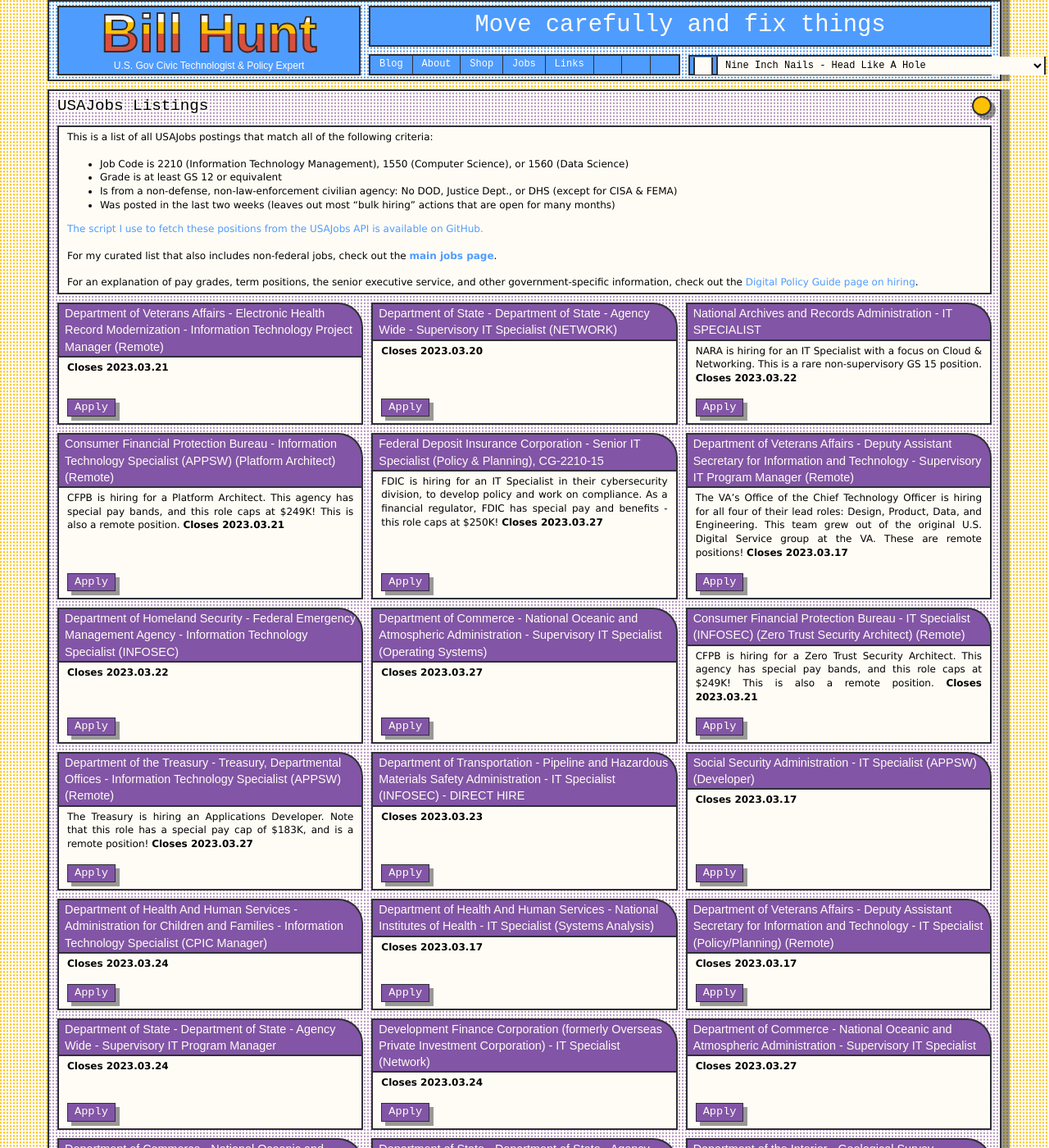
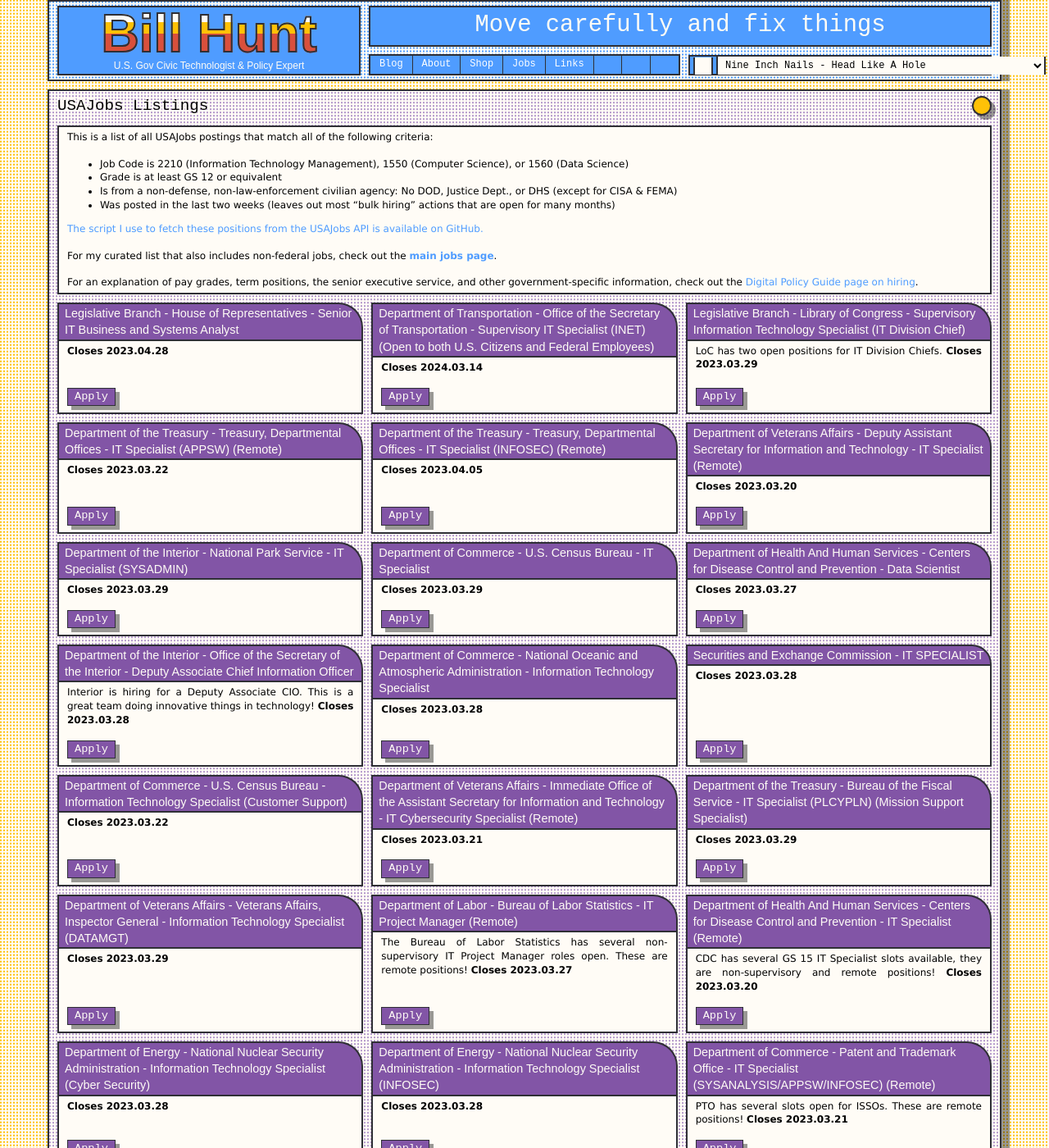
Before and after one commit to krusynth/billhunt.dev, a Jekyll site: the page built from usajobs.md, in a window 1280 px wide and 1400 px high. Shown: the whole window at 82% size. Built offline with Jekyll 4.4.1, drawn with Linux system fonts in a browser that asks for light colours; some web fonts are replaced; some of the changed text lies outside the part shown.

Commit message:
Update jobs.

```diff
--- a/_data/jobs.yml
+++ b/_data/jobs.yml
@@ -1,3 +1,36 @@
+- title: Department of the Interior - Deputy Associate Chief Information Officer (GS 15 supervisory)
+  url: https://www.usajobs.gov/job/712615400
+  date: 2023-03-15
+  closes: 2023-03-28
+  content: Interior is hiring for a Deputy Associate CIO. This is a great team doing innovative things in technology!
+
+- title: Centers for Disease Control and Prevention - IT Specialist (GS 15)
+  url: https://www.usajobs.gov/job/712809700
+  date: 2023-03-15
+  closes: 2023-03-20
+  remote: true
+  content: CDC has several GS 15 IT Specialist slots available, they are non-supervisory and remote positions!
+
+- title: Patent and Trademark Office - Information System Security Officers (GS 13)
+  url: https://www.usajobs.gov/job/712702300
+  date: 2023-03-15
+  closes: 2023-03-21
+  remote: true
+  content: PTO has several slots open for ISSOs. These are remote positions!
+
+- title: Bureau of Labor Statistics - IT Project Managers (GS 14)
+  url: https://www.usajobs.gov/job/712848800
+  date: 2023-03-15
+  closes: 2023-03-27
+  remote: true
+  content: The Bureau of Labor Statistics has several non-supervisory IT Project Manager roles open. These are remote positions!
+
+- title: Library of Congress - IT Division Chiefs (GS 15, supervisory)
+  url: https://www.usajobs.gov/job/713004400
+  date: 2023-03-15
+  closes: 2023-03-29
+  content: LoC has two open positions for IT Division Chiefs.
+
 - title: Department of Veterans Affairs - Design, Product, Data, and Engineering Leads (GS 15, supervisory)
   url: https://www.usajobs.gov/job/712073800
   date: 2023-03-14
--- a/_data/usajobs.yml
+++ b/_data/usajobs.yml
@@ -1,11 +1,173 @@
-- id: '712620900'
-  posted: '2023-03-14T09:26:59.8930'
+- id: '713062600'
+  posted: '2023-03-15T13:00:19.6400'
+  closes: '2023-04-28T23:59:59.9970'
+  agency: Legislative Branch - House of Representatives
+  title: Senior IT Business and Systems Analyst
+  grade: HS 0
+  url: https://www.usajobs.gov/GetJob/ViewDetails/713062600
+  remote: false
+- id: '713004400'
+  posted: '2023-03-15T10:58:01.1000'
+  closes: '2023-03-29T23:59:59.9970'
+  agency: Legislative Branch - Library of Congress
+  title: Supervisory Information Technology Specialist (IT Division Chief)
+  grade: GS 15
+  url: https://www.usajobs.gov/GetJob/ViewDetails/713004400
+  remote: false
+- id: '712995000'
+  posted: '2023-03-15T10:35:35.8270'
+  closes: '2023-03-22T23:59:59.9970'
+  agency: Department of the Treasury - Treasury, Departmental Offices
+  title: IT Specialist (APPSW)
+  grade: GS 14
+  url: https://www.usajobs.gov/GetJob/ViewDetails/712995000
+  remote: true
+- id: '712979400'
+  posted: '2023-03-15T10:02:28.8870'
+  closes: '2023-04-05T23:59:59.9970'
+  agency: Department of the Treasury - Treasury, Departmental Offices
+  title: IT Specialist (INFOSEC)
+  grade: OR 53
+  url: https://www.usajobs.gov/GetJob/ViewDetails/712979400
+  remote: true
+- id: '712952600'
+  posted: '2023-03-15T09:17:15.8670'
+  closes: '2023-03-20T23:59:59.9970'
+  agency: >-
+    Department of Veterans Affairs - Deputy Assistant Secretary for Information
+    and Technology
+  title: IT Specialist
+  grade: GS 13
+  url: https://www.usajobs.gov/GetJob/ViewDetails/712952600
+  remote: true
+- id: '712926600'
+  posted: '2023-03-15T11:15:03.8730'
+  closes: '2024-03-14T23:59:59.9970'
+  agency: Department of Transportation - Office of the Secretary of Transportation
+  title: >-
+    Supervisory IT Specialist (INET) (Open to both U.S. Citizens and Federal
+    Employees)
+  grade: GS 14
+  url: https://www.usajobs.gov/GetJob/ViewDetails/712926600
+  remote: false
+- id: '712861100'
+  posted: '2023-03-15T00:00:00.0000'
+  closes: '2023-03-29T23:59:59.9970'
+  agency: Department of Veterans Affairs - Veterans Affairs, Inspector General
+  title: Information Technology Specialist (DATAMGT)
+  grade: GS 13
+  url: https://www.usajobs.gov/GetJob/ViewDetails/712861100
+  remote: false
+- id: '712848800'
+  posted: '2023-03-14T16:33:19.2230'
+  closes: '2023-03-27T23:59:59.9970'
+  agency: Department of Labor - Bureau of Labor Statistics
+  title: IT Project Manager
+  grade: GS 14
+  url: https://www.usajobs.gov/GetJob/ViewDetails/712848800
+  remote: true
+- id: '712809700'
+  posted: '2023-03-14T15:16:16.3870'
+  closes: '2023-03-20T23:59:59.9970'
+  agency: >-
+    Department of Health And Human Services - Centers for Disease Control and
+    Prevention
+  title: IT Specialist
+  grade: GS 15
+  url: https://www.usajobs.gov/GetJob/ViewDetails/712809700
+  remote: true
+- id: '712772900'
+  posted: '2023-03-15T00:00:00.0000'
+  closes: '2023-03-29T23:59:59.9970'
+  agency: Department of the Treasury - Bureau of the Fiscal Service
+  title: IT Specialist (PLCYPLN) (Mission Support Specialist)
+  grade: GS 12
+  url: https://www.usajobs.gov/GetJob/ViewDetails/712772900
+  remote: false
+- id: '712739200'
+  posted: '2023-03-15T00:00:00.0000'
   closes: '2023-03-21T23:59:59.9970'
-  agency: Department of Veterans Affairs - Electronic Health Record Modernization
-  title: Information Technology Project Manager
+  agency: >-
+    Department of Veterans Affairs - Immediate Office of the Assistant Secretary
+    for Information and Technology
+  title: IT Cybersecurity Specialist
   grade: GS 13
-  url: https://www.usajobs.gov/GetJob/ViewDetails/712620900
+  url: https://www.usajobs.gov/GetJob/ViewDetails/712739200
   remote: true
+- id: '712722600'
+  posted: '2023-03-14T12:39:43.1230'
+  closes: '2023-03-28T23:59:59.9970'
+  agency: Department of Energy - National Nuclear Security Administration
+  title: Information Technology Specialist (Cyber Security)
+  grade: NQ 4
+  url: https://www.usajobs.gov/GetJob/ViewDetails/712722600
+  remote: false
+- id: '712706800'
+  posted: '2023-03-14T12:02:16.4070'
+  closes: '2023-03-28T23:59:59.9970'
+  agency: Department of Energy - National Nuclear Security Administration
+  title: Information Technology Specialist (INFOSEC)
+  grade: NQ 4
+  url: https://www.usajobs.gov/GetJob/ViewDetails/712706800
+  remote: false
+- id: '712702300'
+  posted: '2023-03-14T11:52:56.3700'
+  closes: '2023-03-21T23:59:59.9970'
+  agency: Department of Commerce - Patent and Trademark Office
+  title: IT Specialist (SYSANALYSIS/APPSW/INFOSEC)
+  grade: GS 13
+  url: https://www.usajobs.gov/GetJob/ViewDetails/712702300
+  remote: true
+- id: '712683700'
+  posted: '2023-03-15T00:00:00.0000'
+  closes: '2023-03-22T23:59:59.9970'
+  agency: Department of Commerce - U.S. Census Bureau
+  title: Information Technology Specialist (Customer Support)
+  grade: GG 9
+  url: https://www.usajobs.gov/GetJob/ViewDetails/712683700
+  remote: false
+- id: '712623200'
+  posted: '2023-03-15T00:00:00.0000'
+  closes: '2023-03-28T23:59:59.9970'
+  agency: Securities and Exchange Commission
+  title: IT SPECIALIST
+  grade: SK 14
+  url: https://www.usajobs.gov/GetJob/ViewDetails/712623200
+  remote: false
+- id: '712616300'
+  posted: '2023-03-15T00:00:00.0000'
+  closes: '2023-03-28T23:59:59.9970'
+  agency: Department of Commerce - National Oceanic and Atmospheric Administration
+  title: Information Technology Specialist
+  grade: GS 13
+  url: https://www.usajobs.gov/GetJob/ViewDetails/712616300
+  remote: false
+- id: '712615400'
+  posted: '2023-03-15T00:00:00.0000'
+  closes: '2023-03-28T23:59:59.9970'
+  agency: Department of the Interior - Office of the Secretary of the Interior
+  title: Deputy Associate Chief Information Officer
+  grade: GS 15
+  url: https://www.usajobs.gov/GetJob/ViewDetails/712615400
+  remote: false
+- id: '712609000'
+  posted: '2023-03-15T00:00:00.0000'
+  closes: '2023-03-27T23:59:59.9970'
+  agency: >-
+    Department of Health And Human Services - Centers for Disease Control and
+    Prevention
+  title: Data Scientist
+  grade: GS 13
+  url: https://www.usajobs.gov/GetJob/ViewDetails/712609000
+  remote: false
+- id: '712594700'
+  posted: '2023-03-15T00:00:00.0000'
+  closes: '2023-03-29T23:59:59.9970'
+  agency: Department of Commerce - U.S. Census Bureau
+  title: IT Specialist
+  grade: GS 13
+  url: https://www.usajobs.gov/GetJob/ViewDetails/712594700
+  remote: false
 - id: '712497700'
   posted: '2023-03-13T15:54:10.0300'
   closes: '2023-03-21T23:59:59.9970'
@@ -31,7 +193,7 @@
   url: https://www.usajobs.gov/GetJob/ViewDetails/712375800
   remote: false
 - id: '712358500'
-  posted: '2023-03-13T10:54:45.5070'
+  posted: '2023-03-13T00:00:00.0000'
   closes: '2023-03-27T23:59:59.9970'
   agency: Department of Commerce - National Oceanic and Atmospheric Administration
   title: Supervisory IT Specialist (Operating Systems)
@@ -95,6 +257,14 @@
   title: Supervisory IT Cybersecurity Specialist
   grade: GS 14
   url: https://www.usajobs.gov/GetJob/ViewDetails/712202000
+  remote: false
+- id: '712194200'
+  posted: '2023-03-15T00:00:00.0000'
+  closes: '2023-03-29T23:59:59.9970'
+  agency: Department of the Interior - National Park Service
+  title: IT Specialist (SYSADMIN)
+  grade: GS 13
+  url: https://www.usajobs.gov/GetJob/ViewDetails/712194200
   remote: false
 - id: '712134300'
   posted: '2023-03-10T13:50:00.9870'
@@ -500,16 +670,6 @@
   grade: GS 15
   url: https://www.usajobs.gov/GetJob/ViewDetails/711361700
   remote: true
-- id: '711357700'
-  posted: '2023-03-08T09:14:46.2830'
-  closes: '2023-03-14T23:59:59.9970'
-  agency: >-
-    Department of Veterans Affairs - Deputy Assistant Secretary for Information
-    and Technology
-  title: Information Technology Specialist (SYSADMIN)
-  grade: GS 13
-  url: https://www.usajobs.gov/GetJob/ViewDetails/711357700
-  remote: true
 - id: '711356200'
   posted: '2023-03-08T09:11:17.6670'
   closes: '2023-03-22T23:59:59.9970'
@@ -614,34 +774,6 @@
   grade: GS 14
   url: https://www.usajobs.gov/GetJob/ViewDetails/711212900
   remote: false
-- id: '711201000'
-  posted: '2023-03-08T00:00:00.0000'
-  closes: '2023-03-14T23:59:59.9970'
-  agency: >-
-    Department of Veterans Affairs - Deputy Assistant Secretary for Information
-    and Technology
-  title: IT Specialist
-  grade: GS 13
-  url: https://www.usajobs.gov/GetJob/ViewDetails/711201000
-  remote: false
-- id: '711176400'
-  posted: '2023-03-08T00:00:00.0000'
-  closes: '2023-03-14T23:59:59.9970'
-  agency: Department of Commerce - National Institute of Standards and Technology
-  title: IT Specialist (Network Services)
-  grade: ZP 4
-  url: https://www.usajobs.gov/GetJob/ViewDetails/711176400
-  remote: false
-- id: '711129000'
-  posted: '2023-03-08T00:00:00.0000'
-  closes: '2023-03-14T23:59:59.9970'
-  agency: >-
-    Department of Veterans Affairs - Deputy Assistant Secretary for Information
-    and Technology
-  title: IT Project Manager
-  grade: GS 14
-  url: https://www.usajobs.gov/GetJob/ViewDetails/711129000
-  remote: true
 - id: '711122500'
   posted: '2023-03-08T00:00:00.0000'
   closes: '2023-03-22T23:59:59.9970'
@@ -755,7 +887,7 @@
   url: https://www.usajobs.gov/GetJob/ViewDetails/710498500
   remote: false
 - id: '710407200'
-  posted: '2023-03-03T09:32:08.7630'
+  posted: '2023-03-03T00:00:00.0000'
   closes: '2023-03-17T23:59:59.9970'
   agency: Millennium Challenge Corporation
   title: Associate Director (Product Management), MC-2210-3b
@@ -764,7 +896,7 @@
   remote: false
 - id: '710361700'
   posted: '2023-03-07T00:00:00.0000'
-  closes: '2023-03-17T23:59:59.9970'
+  closes: '2023-03-31T23:59:59.9970'
   agency: Department of the Treasury - Treasury, Departmental Offices
   title: IT Specialist (APPSW)
   grade: GS 14
@@ -793,14 +925,6 @@
   title: 'Asset Management Specialist #646'
   grade: AD 05
   url: https://www.usajobs.gov/GetJob/ViewDetails/710330000
-  remote: false
-- id: '710298000'
-  posted: '2023-03-01T00:00:00.0000'
-  closes: '2023-03-15T23:59:59.9970'
-  agency: Department of Education - Immediate Office of the Secretary of Education
-  title: Information Technology Specialist, GS-2210-13 FPL GS-13 (DE)
-  grade: GS 13
-  url: https://www.usajobs.gov/GetJob/ViewDetails/710298000
   remote: false
 - id: '710226000'
   posted: '2023-03-03T00:00:00.0000'
@@ -876,22 +1000,6 @@
   grade: SL 00
   url: https://www.usajobs.gov/GetJob/ViewDetails/709929300
   remote: false
-- id: '709925400'
-  posted: '2023-03-01T00:00:00.0000'
-  closes: '2023-03-16T23:59:59.9970'
-  agency: Legislative Branch - Senate
-  title: 'Senior IT Manager #353'
-  grade: AD 12
-  url: https://www.usajobs.gov/GetJob/ViewDetails/709925400
-  remote: false
-- id: '709845900'
-  posted: '2023-03-01T12:35:51.8530'
-  closes: '2023-03-15T23:59:59.9970'
-  agency: Department of the Treasury - Treasury, Departmental Offices
-  title: Information Technology Specialist (APPSW)
-  grade: OR 53
-  url: https://www.usajobs.gov/GetJob/ViewDetails/709845900
-  remote: true
 - id: '709783300'
   posted: '2023-03-10T00:00:00.0000'
   closes: '2023-03-23T23:59:59.9970'
@@ -899,42 +1007,6 @@
   title: Information Technology Specialist (NETWORKSERVICES)
   grade: PT 3
   url: https://www.usajobs.gov/GetJob/ViewDetails/709783300
-  remote: false
-- id: '709589200'
-  posted: '2023-03-01T00:00:00.0000'
-  closes: '2023-03-15T23:59:59.9970'
-  agency: >-
-    Department of Labor - Office of the Assistant Secretary for Administration
-    and Management
-  title: IT Specialist
-  grade: GS 12
-  url: https://www.usajobs.gov/GetJob/ViewDetails/709589200
-  remote: false
-- id: '709580700'
-  posted: '2023-03-01T00:00:00.0000'
-  closes: '2023-03-29T23:59:59.9970'
-  agency: >-
-    Department of Health And Human Services - Centers for Medicare & Medicaid
-    Services
-  title: Data Scientist
-  grade: GS 13
-  url: https://www.usajobs.gov/GetJob/ViewDetails/709580700
-  remote: true
-- id: '709480200'
-  posted: '2023-02-28T11:32:21.1770'
-  closes: '2024-02-28T23:59:59.9970'
-  agency: Department of Transportation - Office of the Secretary of Transportation
-  title: IT Cybersecurity - DIRECT HIRE
-  grade: GS 14
-  url: https://www.usajobs.gov/GetJob/ViewDetails/709480200
-  remote: false
-- id: '709381700'
-  posted: '2023-03-01T00:00:00.0000'
-  closes: '2023-03-15T23:59:59.9970'
-  agency: Legislative Branch - Government Accountability Office
-  title: SENIOR INFORMATION TECHNOLOGY SPECIALIST (DATAMGT) SENIOR DATA ANALYST
-  grade: PE 21
-  url: https://www.usajobs.gov/GetJob/ViewDetails/709381700
   remote: false
 - id: '709132800'
   posted: '2023-03-02T10:13:51.1700'
```
